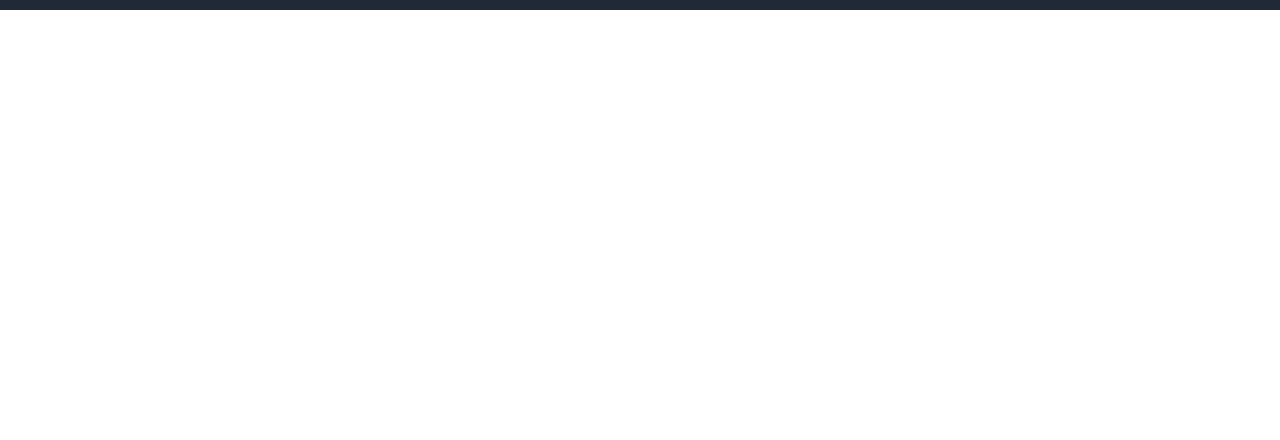
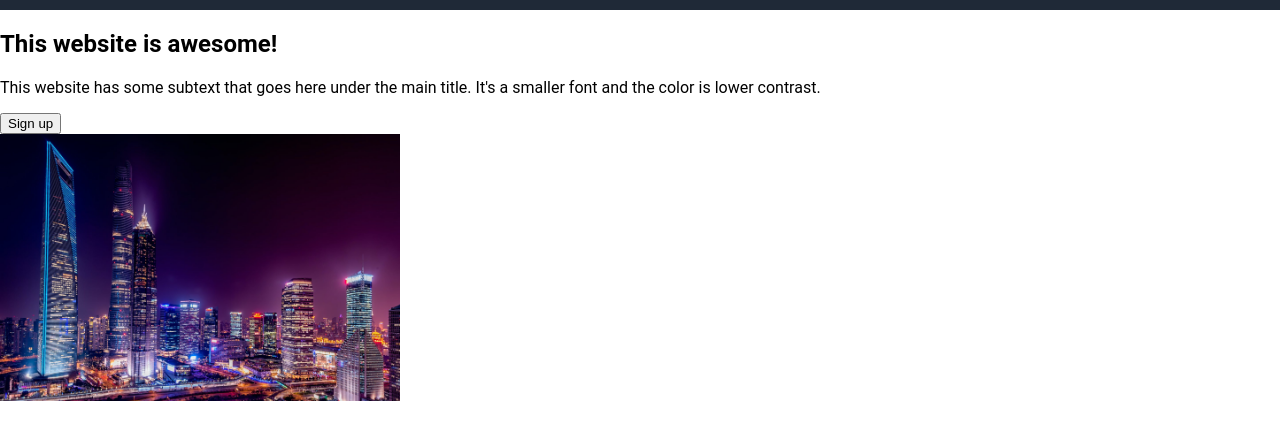
Before and after one commit to Huzderu/landing_page, a plain HTML site: page index.html in a window 1280 px wide. Shown: the part 40-480 px from the top of the page. Drawn offline with Linux system fonts and the light colour scheme.

Commit message:
created html structure for intro section

```diff
--- a/index.html
+++ b/index.html
@@ -23,13 +23,19 @@
         </nav>
     </header>
 
-    <!-- <main>
+    <main>
         <section id="intro">
             <div id="intro-text">
+                <h2>This website is awesome!</h2>
+                <p>This website has some subtext that goes here under the main title. It's a smaller font and the color is lower contrast.</p>
+                <button>Sign up</button>
+            </div>
 
+            <div id="intro-image">
+                <img src="./img/pexels-peng-liu-169647.jpg" alt="This is a placeholder for an image" width="400px" height="auto">
             </div>
         </section>
-    </main> -->
+    </main>
 
 
 </body>
```
Also changed, not shown: img/pexels-peng-liu-169647.jpg (added).
